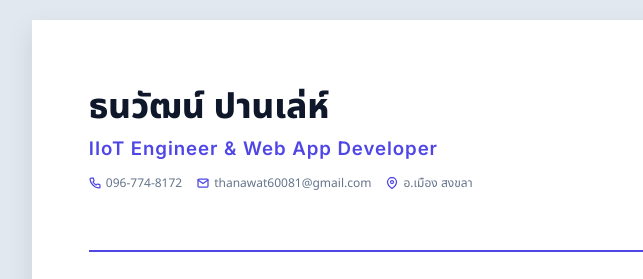
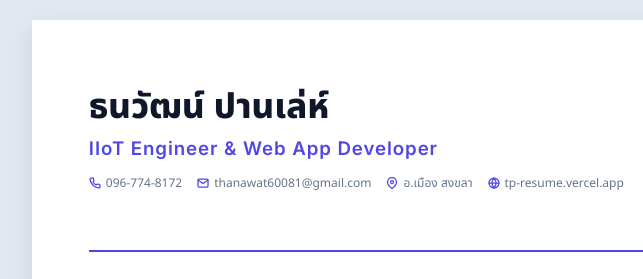
Before and after one commit to Thanawat2539/resume, a plain HTML site: page resume-a4.html in a window 1280 px wide. Shown: the top 279 px of the page, 211-854 px from the left. Drawn offline with Linux system fonts and the light colour scheme.

Commit message:
Add website link to PDF resume (resume-a4.html)
Add the live site URL (tp-resume.vercel.app) to the contact row of the
A4 print template and regenerate the downloadable PDF. Still fits on a
single page.

Co-Authored-By: Claude Opus 4.8 <noreply@anthropic.com>

```diff
--- a/resume-a4.html
+++ b/resume-a4.html
@@ -28,6 +28,10 @@
                     <div class="contact-item">
                         <svg width="12" height="12" viewBox="0 0 24 24" fill="none" stroke="currentColor" stroke-width="2.5" stroke-linecap="round" stroke-linejoin="round"><path d="M21 10c0 7-9 13-9 13s-9-6-9-13a9 9 0 0 1 18 0z"/><circle cx="12" cy="10" r="3"/></svg>
                         <span>อ.เมือง สงขลา</span>
+                    </div>
+                    <div class="contact-item">
+                        <svg width="12" height="12" viewBox="0 0 24 24" fill="none" stroke="currentColor" stroke-width="2.5" stroke-linecap="round" stroke-linejoin="round"><circle cx="12" cy="12" r="10"/><line x1="2" y1="12" x2="22" y2="12"/><path d="M12 2a15.3 15.3 0 0 1 4 10 15.3 15.3 0 0 1-4 10 15.3 15.3 0 0 1-4-10 15.3 15.3 0 0 1 4-10z"/></svg>
+                        <a href="https://tp-resume.vercel.app" style="color: inherit; text-decoration: none;">tp-resume.vercel.app</a>
                     </div>
                 </div>
             </div>
```
Also changed, not shown: 1 other file.
